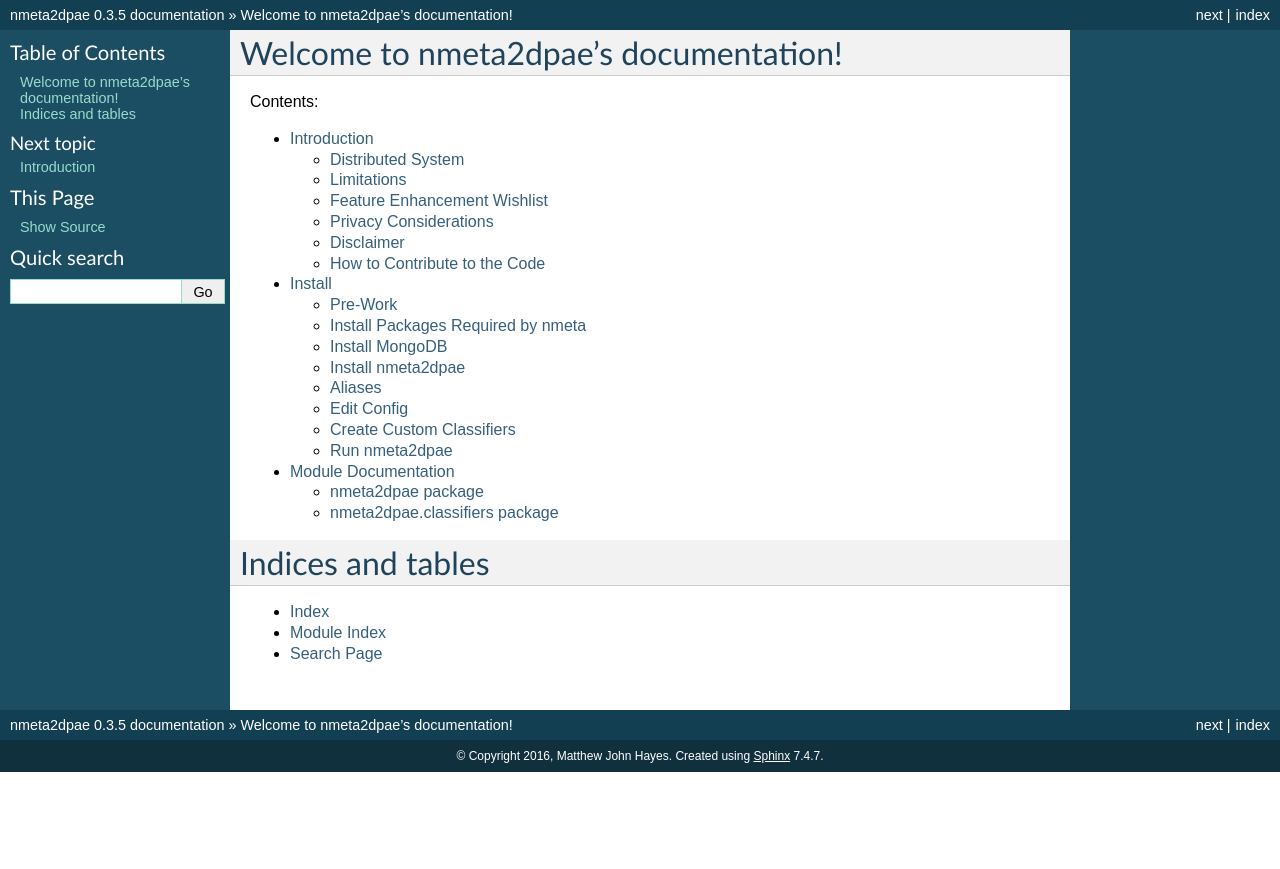
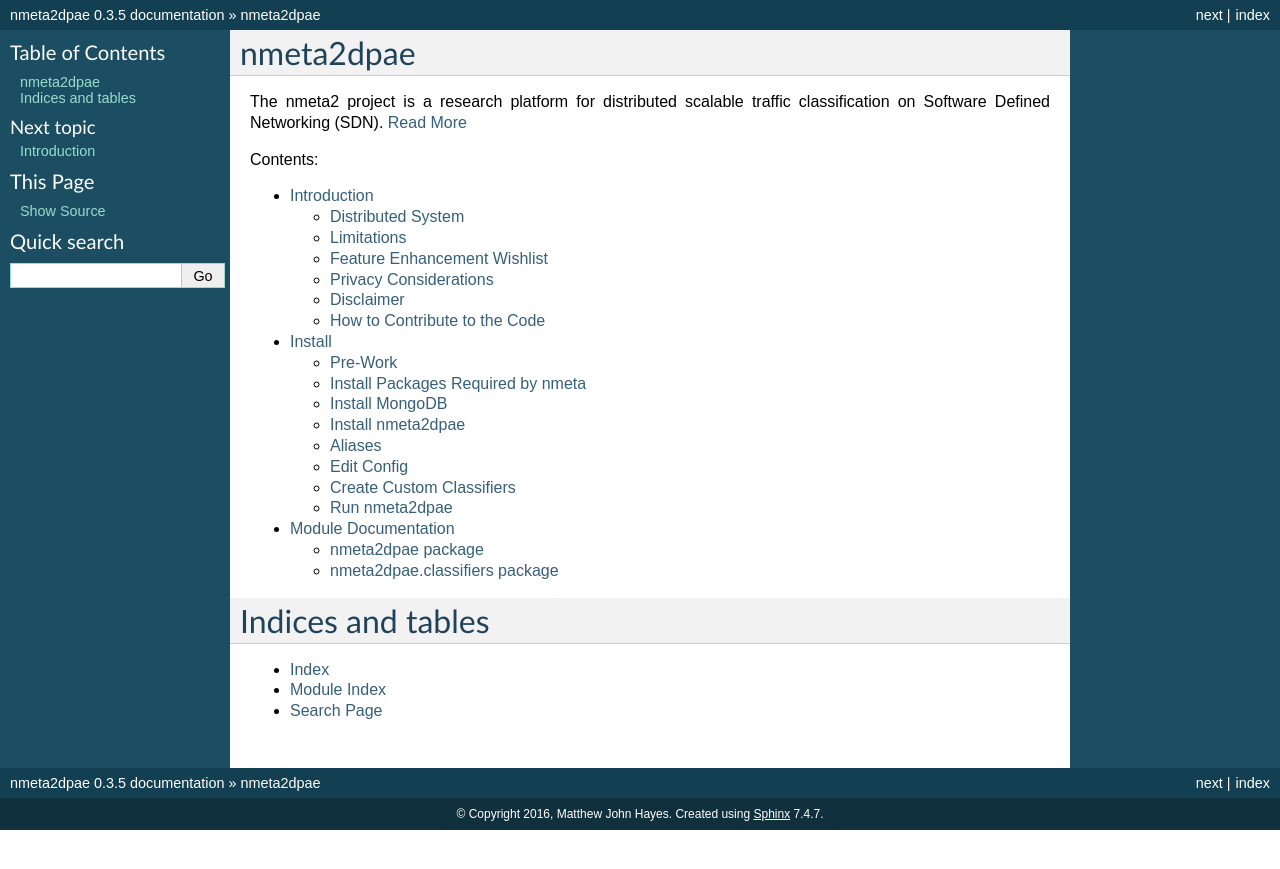
Before and after one commit to mattjhayes/nmeta2-dpae, a Sphinx documentation site: the page built from docs/source/index.rst, in a window 1280 px wide. Shown: the top 869 px of the page. Built offline with Sphinx 7.4.7, drawn with Linux system fonts in a browser that asks for light colours.

Commit message:
RTD updates

```diff
--- a/docs/source/index.rst
+++ b/docs/source/index.rst
@@ -3,8 +3,12 @@
    You can adapt this file completely to your liking, but it should at least
    contain the root `toctree` directive.
 
-Welcome to nmeta2dpae's documentation!
-======================================
+nmeta2dpae
+==========
+
+The nmeta2 project is a research platform for distributed scalable traffic
+classification on Software Defined Networking (SDN).
+`Read More <introduction.html>`_
 
 Contents:
 
```
Also changed, not shown: 1 other file.
